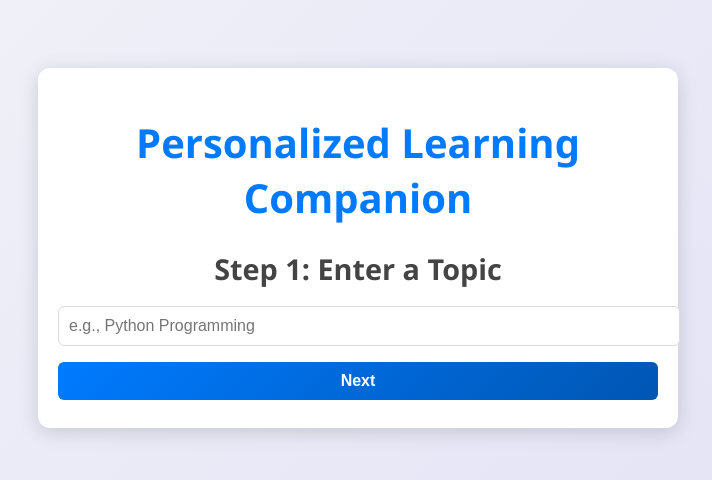
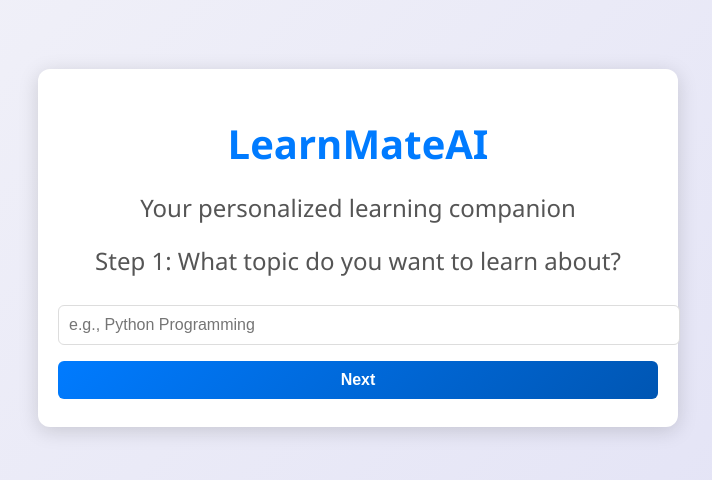
Before and after one commit to antoniofl0res/LearnMateAI, a plain HTML site: page index.html in a window 1280 px wide. Shown: the part 172-652 px from the top of the page, without its empty margins (282-994 px from the left). Drawn offline with Linux system fonts and the light colour scheme.

Commit message:
updates - style and title

```diff
--- a/index.html
+++ b/index.html
@@ -3,7 +3,7 @@
 <head>
   <meta charset="UTF-8">
   <meta name="viewport" content="width=device-width, initial-scale=1.0">
-  <title>Personalized Learning Companion</title>
+  <title>LearnMateAI</title>
   <link rel="stylesheet" href="styles.css">
 </head>
 <body>
@@ -13,9 +13,12 @@
   </div>
 
   <div class="container">
-    <h1>Personalized Learning Companion</h1>
+    <!-- Updated Title and Subtitle -->
+    <h1>LearnMateAI</h1>
+    <h2>Your personalized learning companion</h2>
+
     <div id="step1">
-      <h2>Step 1: Enter a Topic</h2>
+      <h2>Step 1: What topic do you want to learn about?</h2>
       <input type="text" id="topicInput" placeholder="e.g., Python Programming">
       <button onclick="nextStep()">Next</button>
     </div>
@@ -44,13 +47,5 @@
     </div>
   </div>
   <script src="script.js"></script>
-  <!-- Debugging script -->
-  <script>
-    // Check if the spinner is hidden on page load
-    window.onload = function() {
-      const spinner = document.getElementById('loading');
-      console.log('Spinner hidden on load:', spinner.classList.contains('hidden'));
-    };
-  </script>
 </body>
 </html>
--- a/styles.css
+++ b/styles.css
@@ -42,13 +42,17 @@ h1, h2 {
 
 h1 {
   font-size: 2.5rem;
-  margin-bottom: 15px; /* Reduced margin */
+  margin-bottom: 10px; /* Reduced margin for tighter spacing */
   color: #007bff;
+  text-align: center;
 }
 
 h2 {
-  font-size: 1.8rem;
-  margin-bottom: 10px; /* Reduced margin */
+  font-size: 1.5rem;
+  margin-bottom: 20px; /* Adjusted margin for better spacing */
+  color: #555;
+  text-align: center;
+  font-weight: normal; /* Make the subtitle less bold */
 }
 
 input, select, button {
```
